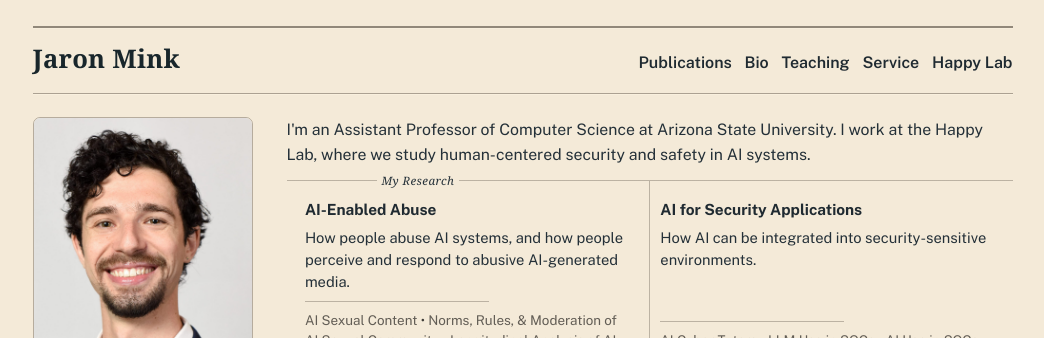
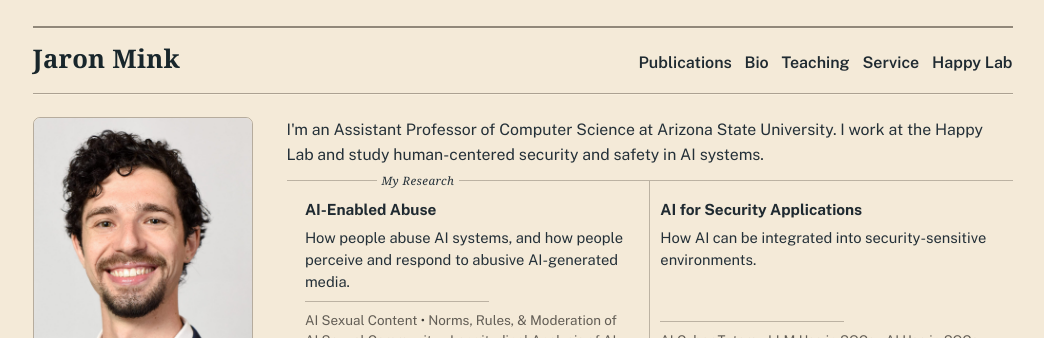
Before and after one commit to JaronMink/personal-website, a Jekyll site: the page built from index.md, in a window 1280 px wide. Shown: the top 338 px of the page, without its empty margins (110-1154 px from the left). Built offline with Jekyll 4.4.1, drawn with Linux system fonts in a browser that asks for light colours; some web fonts are replaced.

Commit message:
wording change

```diff
--- a/index.md
+++ b/index.md
@@ -15,7 +15,7 @@ description: Assistant Professor Jaron Mink studies human-centered security for
       <p class="home-meta-line"><span class="home-meta-copy">{{ site.position }}</span></p>
       <p class="home-meta-line"><a href="{{ site.data.links.scai_web }}"><span class="home-meta-copy">{{ site.affiliation }}</span></a></p>
       <p class="home-meta-line"><a href="mailto:{{ site.data.profile.email }}"><span class="home-meta-copy">{{ site.data.profile.email }}</span></a></p>
-      <div class="home-identity-icons" aria-label="Profile links">
+      <nav class="home-identity-icons" aria-label="Profile links">
         {% if site.google_scholar %}
         <a href="{{ site.google_scholar }}" target="_blank" rel="noopener noreferrer" aria-label="Google Scholar">
           <i class="ai ai-google-scholar"></i>
@@ -36,18 +36,18 @@ description: Assistant Professor Jaron Mink studies human-centered security for
           <i class="fa-brands fa-twitter"></i>
         </a>
         {% endif %}
-      </div>
+      </nav>
     </div>
   </div>
 
   <div class="home-main">
     <p class="home-lead">
-      I'm an Assistant Professor of Computer Science at Arizona State University. I work at the {{ site.data.profile.lab.short_name }}, where we study human-centered security and safety in AI systems.
+      I'm an Assistant Professor of Computer Science at Arizona State University. I work at the {{ site.data.profile.lab.short_name }} and study human-centered security and safety in AI systems.
     </p>
     {% assign home_research_grid_variant = site.home_research_grid_variant | default: 'current' %}
     <div class="home-research-board home-research-board--grid-{{ home_research_grid_variant | slugify }}">
       <p class="home-interest-map-label">My Research</p>
-      <div class="home-grid-switch" aria-label="Research grid style" hidden aria-hidden="true">
+      <div class="home-grid-switch" role="group" aria-label="Research grid style" hidden aria-hidden="true">
         <button type="button" data-grid-variant="current" aria-pressed="true">Current</button>
         <button type="button" data-grid-variant="strong" aria-pressed="false">Strong</button>
         <button type="button" data-grid-variant="dotted" aria-pressed="false">Dotted</button>
```
